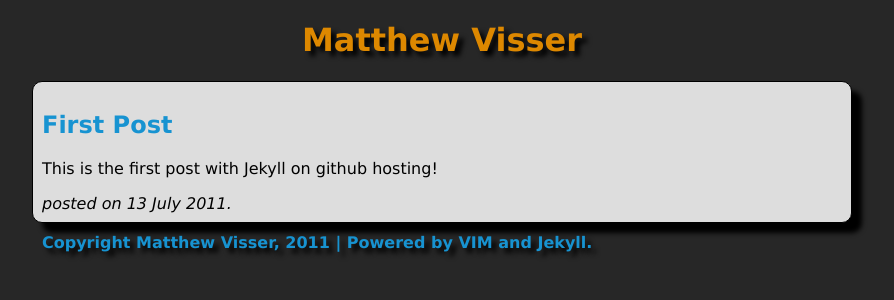
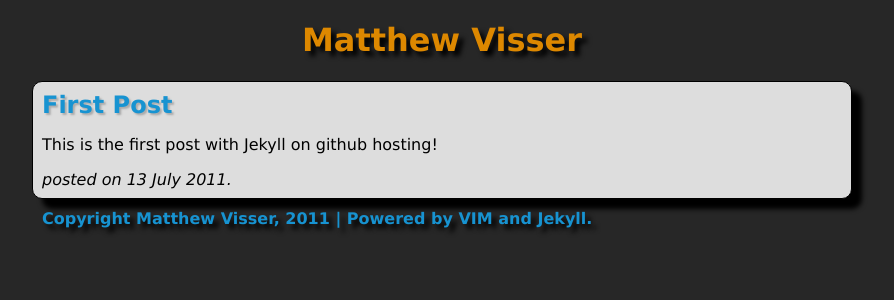
Before and after one commit to mvisser/mvisser.github.com, a Jekyll site: the page built from index.html, in a window 1280 px wide. Shown: the top 300 px of the page, without its empty margins (198-1092 px from the left). Built offline with Jekyll 4.4.1, drawn with Linux system fonts in a browser that asks for light colours.

Commit message:
Fixed post header

```diff
--- a/css/mvisser.css
+++ b/css/mvisser.css
@@ -5,6 +5,11 @@ body{
 }
 h1{
     color:#dd8800;
+}
+h2{
+    padding:0px;
+    margin:0px;
+    text-shadow: 2px 2px 2px #aaa;
 }
 .title{
     text-align:center;
```
